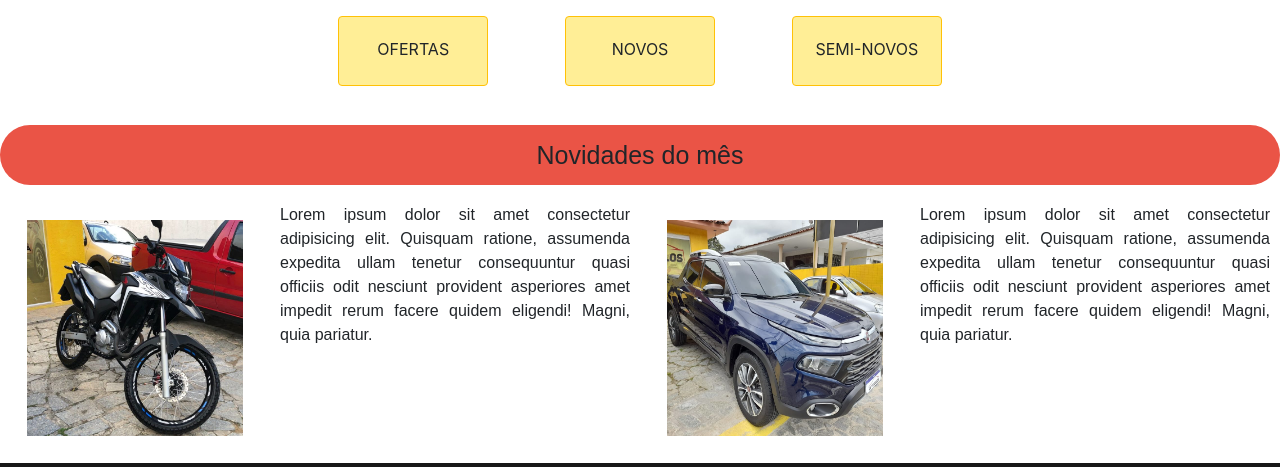
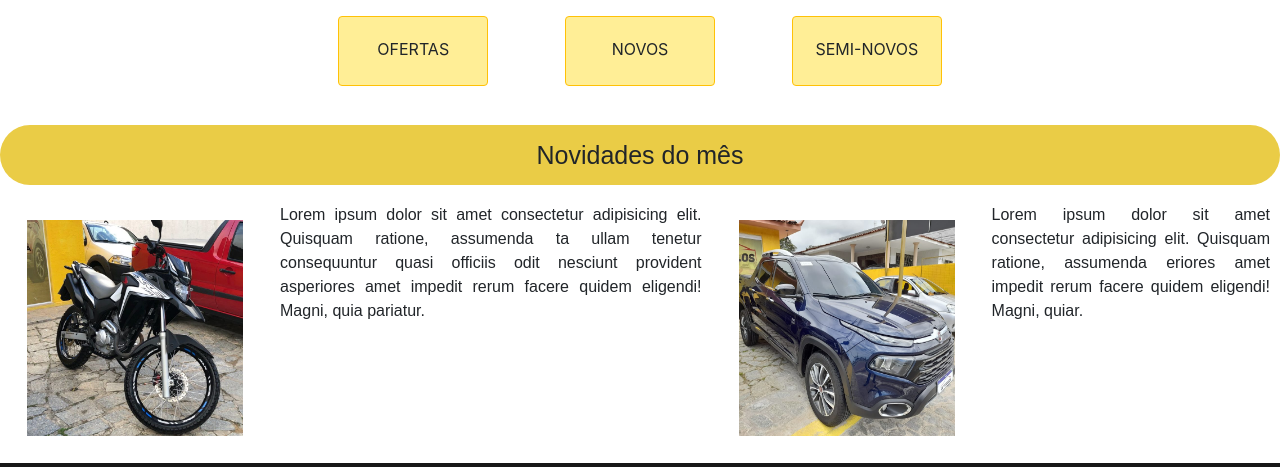
Before and after one commit to talinpk/Site-JV, a plain HTML site: page index.html in a window 1280 px wide. Shown: the part 783-1250 px from the top of the page. Drawn offline with nearby package versions, Linux system fonts and the light colour scheme.

Commit message:
Atualização nas cores

```diff
--- a/index.html
+++ b/index.html
@@ -28,7 +28,7 @@
     </header>
     <main>
         <div class="video">
-            <iframe width="560" height="315" src="https://www.youtube.com/embed/WlosjSe5B8c" title="YouTube video player" frameborder="0" allow="accelerometer; autoplay; clipboard-write; encrypted-media; gyroscope; picture-in-picture" allowfullscreen></iframe>
+            <iframe width="560" height="315" src="https://www.youtube.com/watch?v=PmQaoPjMPsQ" title="YouTube video player" frameborder="0" allow="accelerometer; autoplay; clipboard-write; encrypted-media; gyroscope; picture-in-picture" allowfullscreen></iframe>
 
         </div>
         <article>
@@ -59,9 +59,9 @@
 
         <div class="novidades " >
             <img  src="imagens/xre.jpeg" alt="">
-            <p>Lorem ipsum dolor sit amet consectetur adipisicing elit. Quisquam ratione, assumenda expedita ullam tenetur consequuntur quasi officiis odit nesciunt provident asperiores amet impedit rerum facere quidem eligendi! Magni, quia pariatur.</p>
+            <p>Lorem ipsum dolor sit amet consectetur adipisicing elit. Quisquam ratione, assumenda ta ullam tenetur consequuntur quasi officiis odit nesciunt provident asperiores amet impedit rerum facere quidem eligendi! Magni, quia pariatur.</p>
             <img src="imagens/toro.jpeg" alt="">
-            <p>Lorem ipsum dolor sit amet consectetur adipisicing elit. Quisquam ratione, assumenda expedita ullam tenetur consequuntur quasi officiis odit nesciunt provident asperiores amet impedit rerum facere quidem eligendi! Magni, quia pariatur.</p>
+            <p>Lorem ipsum dolor sit amet consectetur adipisicing elit. Quisquam ratione, assumenda eriores amet impedit rerum facere quidem eligendi! Magni, quiar.</p>
 
 
         </div>
--- a/style.css
+++ b/style.css
@@ -6,7 +6,7 @@
 :root{
     --cor1:#181818;   /*preto da hotbar*/
     --cor2:#ffee96;    /*  */
-    --cor3:#ea5446;    /* vermelho da lista*/
+    --cor3:#eacc46;    /* vermelho da lista*/
     --cor4: ;/*  */
     --cor5: ;/*  */
 
```
